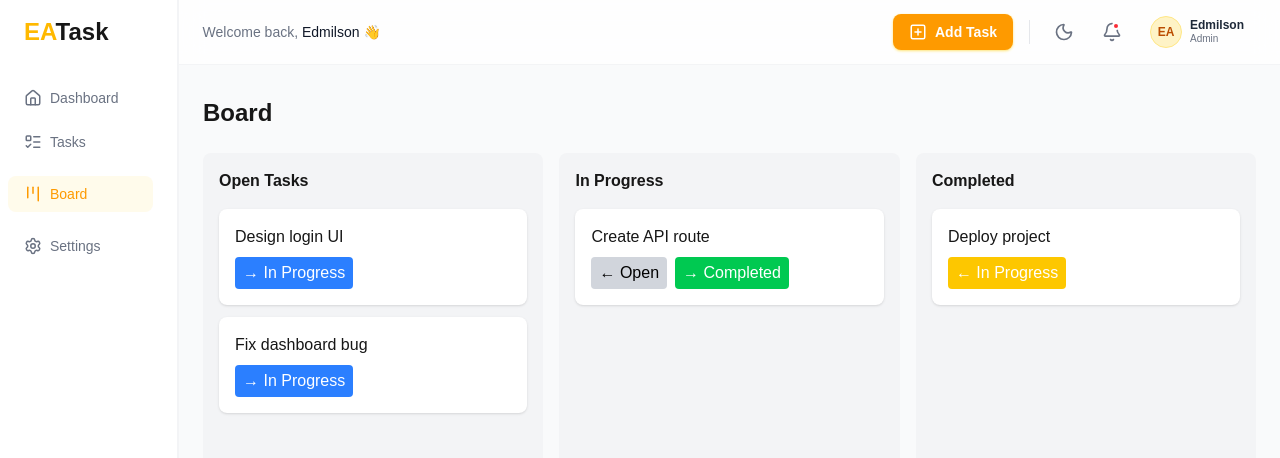
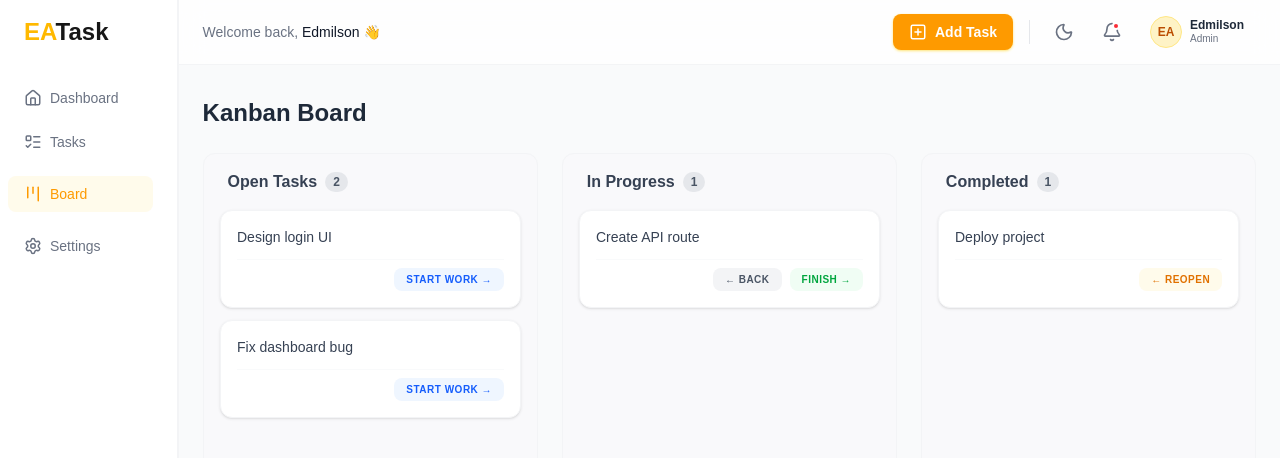
Before and after one commit to EdmilsonEdstar/EA-Task, a Next.js app: page /Board in a window 1280 px wide. Shown: the top 458 px of the page. Built offline with nearby package versions, Linux system fonts and the light colour scheme.

Commit message:
implement space bottom in the mobile version

```diff
--- a/app/Board/page.tsx
+++ b/app/Board/page.tsx
@@ -1,6 +1,6 @@
 "use client";
 
-import { useState, DragEvent } from "react";
+import { useState } from "react";
 import Dashboard from "@/components/layout/Dashboard";
 
 type Task = {
@@ -19,78 +19,91 @@ const initialTasks: Task[] = [
 export default function Board() {
   const [tasks, setTasks] = useState<Task[]>(initialTasks);
 
+  /**
+   * Updates the status of a specific task.
+   * This allows moving tasks between columns.
+   */
   const updateTaskStatus = (id: number, newStatus: Task["status"]) => {
     setTasks((prev) =>
       prev.map((t) => (t.id === id ? { ...t, status: newStatus } : t))
     );
   };
 
-  const columns = [
-    { key: "open", title: "Open Tasks" },
-    { key: "progress", title: "In Progress" },
-    { key: "completed", title: "Completed" },
+  const columns: { key: Task["status"]; title: string; color: string }[] = [
+    { key: "open", title: "Open Tasks", color: "bg-gray-200" },
+    { key: "progress", title: "In Progress", color: "bg-amber-100" },
+    { key: "completed", title: "Completed", color: "bg-green-100" },
   ];
 
   return (
     <Dashboard>
-      <div className="px-6 py-4 animate-modal-pop delay-75">
-        <h1 className="text-2xl font-bold mb-6">Board</h1>
+      {/* Main container with pb-24 to prevent the content from being hidden
+          by the mobile bottom navigation bar.
+      */}
+      <div className="px-6 py-4 pb-24 lg:pb-10 min-h-screen">
+        <h1 className="text-2xl font-bold mb-6 text-gray-800">Kanban Board</h1>
 
-        <div className="grid grid-cols-1 lg:grid-cols-3 gap-4 animate-modal-pop delay-0">
+        <div className="grid grid-cols-1 lg:grid-cols-3 gap-6">
           {columns.map((col) => (
             <div
               key={col.key}
-              className="bg-gray-100 rounded-lg p-4 min-h-[400px]"
+              className="bg-gray-50/50 border border-gray-100 rounded-xl p-4 min-h-[500px] flex flex-col"
             >
-              <h2 className="font-bold mb-4">{col.title}</h2>
+              <div className="flex items-center justify-between mb-4 px-2">
+                <h2 className="font-bold text-gray-700 flex items-center gap-2">
+                  {col.title}
+                  <span className="text-xs bg-gray-200 text-gray-600 px-2 py-0.5 rounded-full">
+                    {tasks.filter((t) => t.status === col.key).length}
+                  </span>
+                </h2>
+              </div>
 
-              <div className="space-y-3">
+              <div className="space-y-3 flex-1">
                 {tasks
                   .filter((task) => task.status === col.key)
                   .map((task) => (
                     <div
                       key={task.id}
-                      className="bg-white p-4 rounded-lg shadow hover:shadow-md cursor-pointer transition flex flex-col gap-2"
+                      className="bg-white p-4 rounded-xl shadow-sm border border-gray-100 hover:shadow-md transition-all animate-modal-pop"
                     >
-                      <span>{task.title}</span>
+                      <span className="text-sm font-medium text-gray-700 block mb-3">
+                        {task.title}
+                      </span>
 
-                      <div className="flex gap-2">
+                      {/* Dynamic action buttons based on status */}
+                      <div className="flex gap-2 justify-end pt-2 border-t border-gray-50">
                         {task.status === "open" && (
                           <button
-                            className="px-2 py-1 bg-blue-500 text-white rounded"
+                            className="text-[10px] uppercase tracking-wider font-bold px-3 py-1 bg-blue-50 text-blue-600 rounded-lg hover:bg-blue-600 hover:text-white transition-colors"
                             onClick={() => updateTaskStatus(task.id, "progress")}
                           >
-                            → In Progress
+                            Start Work →
                           </button>
                         )}
 
                         {task.status === "progress" && (
                           <>
                             <button
-                              className="px-2 py-1 bg-gray-300 text-black rounded"
+                              className="text-[10px] uppercase tracking-wider font-bold px-3 py-1 bg-gray-100 text-gray-600 rounded-lg hover:bg-gray-200 transition-colors"
                               onClick={() => updateTaskStatus(task.id, "open")}
                             >
-                              ← Open
+                              ← Back
                             </button>
                             <button
-                              className="px-2 py-1 bg-green-500 text-white rounded"
-                              onClick={() =>
-                                updateTaskStatus(task.id, "completed")
-                              }
+                              className="text-[10px] uppercase tracking-wider font-bold px-3 py-1 bg-green-50 text-green-600 rounded-lg hover:bg-green-600 hover:text-white transition-colors"
+                              onClick={() => updateTaskStatus(task.id, "completed")}
                             >
-                              → Completed
+                              Finish →
                             </button>
                           </>
                         )}
 
                         {task.status === "completed" && (
                           <button
-                            className="px-2 py-1 bg-yellow-400 text-white rounded"
-                            onClick={() =>
-                              updateTaskStatus(task.id, "progress")
-                            }
+                            className="text-[10px] uppercase tracking-wider font-bold px-3 py-1 bg-amber-50 text-amber-600 rounded-lg hover:bg-amber-600 hover:text-white transition-colors"
+                            onClick={() => updateTaskStatus(task.id, "progress")}
                           >
-                            ← In Progress
+                            ← Reopen
                           </button>
                         )}
                       </div>
--- a/app/Home/page.tsx
+++ b/app/Home/page.tsx
@@ -4,28 +4,32 @@ import DashboardChart from "@/components/modules/dashboard/DashboardChart";
 import DashboardTable from "@/components/modules/dashboard/Table";
 
 export default function Home() {
+  return (
+    <Dashboard>
+      {/* Container for the entire dashboard content.
+          Added 'pb-24' to ensure the content isn't hidden behind the mobile bottom navigation bar.
+          Added 'space-y-6' for consistent vertical spacing.
+      */}
+      <div className="flex flex-col gap-6 pb-24 lg:pb-10">
 
-  return (
-    <>
-
-    <Dashboard>
+        {/* Statistics Cards Section */}
         <div className="flex flex-row justify-between px-6 items-stretch gap-2">
             <DashboardCard qty="12" desc="Open Tasks" classN="font-bold text-amber-700 text-4xl animate-modal-pop delay-0" />
             <DashboardCard qty="8" desc="In Progress" classN="font-bold text-amber-700 text-4xl animate-modal-pop delay-75" />
             <DashboardCard qty="25" desc="Completed" classN="font-bold text-amber-700 text-4xl animate-modal-pop delay-150" />
         </div>
 
-        {/* Chart */}
+        {/* Analytics Chart Section */}
         <div className="px-6">
             <DashboardChart />
         </div>
 
-        {/* Table */}
-        <div className="justify-center px-6 mb-10">
+        {/* Recent Tasks Table Section */}
+        <div className="px-6">
             <DashboardTable />
         </div>
+
+      </div>
     </Dashboard>
-
-    </>
   );
 }
```
Also changed, not shown: app/Tasks/page.tsx (+58 -41 lines).
